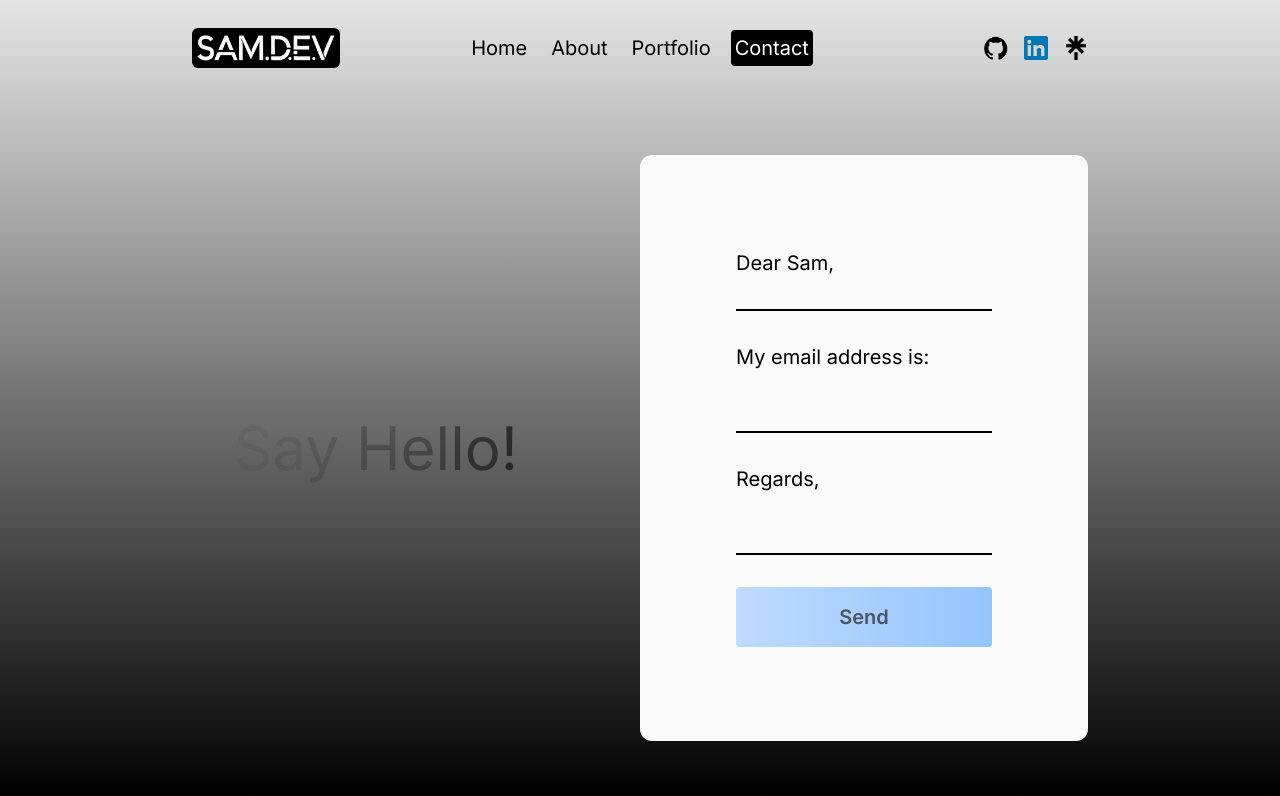
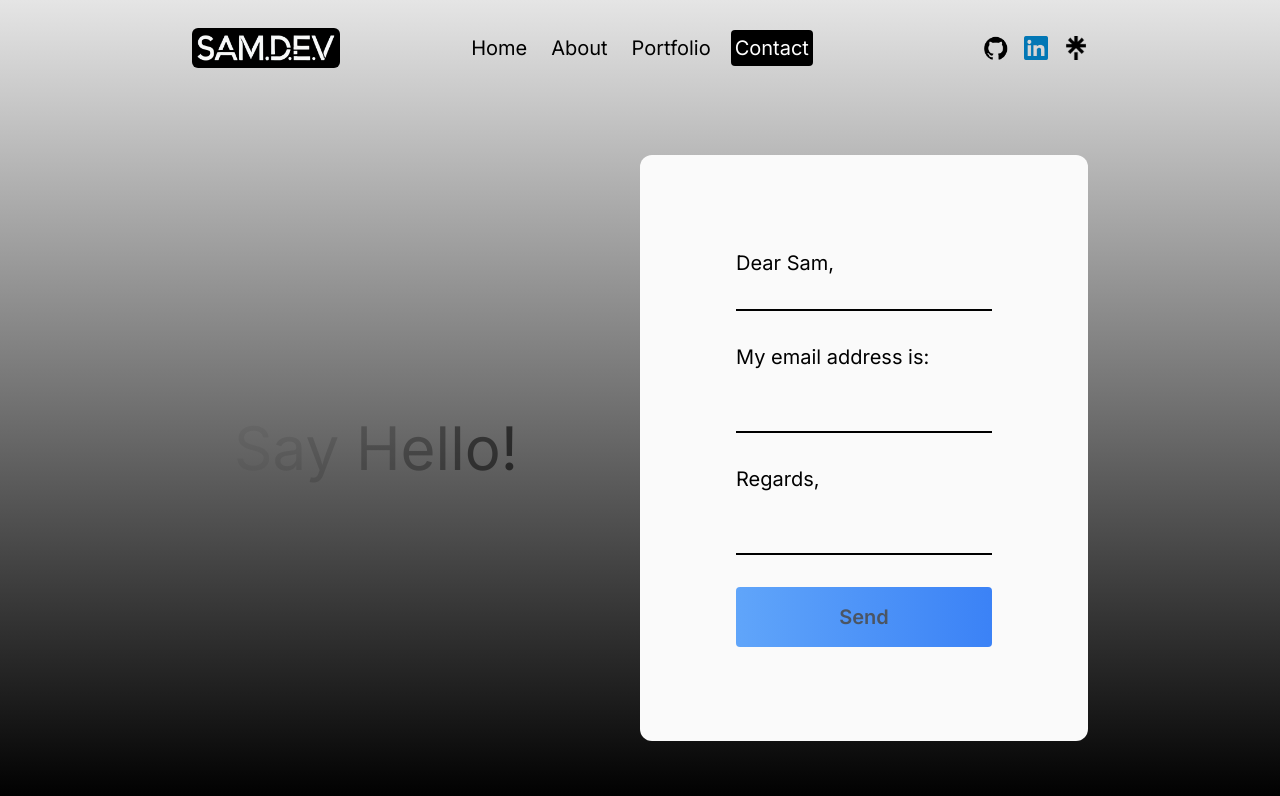
Before and after one commit to srichard3/portfolio, a Next.js app in the folder sam-portfolio/: page /contact in a window 1280 px wide. Shown: the top 796 px of the page. Built offline with nearby package versions, Linux system fonts and the light colour scheme.

Commit message:
more minor changes

```diff
--- a/sam-portfolio/src/app/about/page.jsx
+++ b/sam-portfolio/src/app/about/page.jsx
@@ -29,7 +29,7 @@ const AboutPage = () => {
           <div className='flex flex-col gap-12 justify-center'>
             {/* Portrait */}
             <Image
-              src='/sam-portrait.jpg'
+              src='/samuel-portrait.pn g'
               alt=''
               width={112}
               height={112}
--- a/sam-portfolio/src/app/contact/page.jsx
+++ b/sam-portfolio/src/app/contact/page.jsx
@@ -87,7 +87,7 @@ const ContactPage = () => {
             className='bg-transparent border-b-2 border-b-black outline-none'
           />
           {/* Send Button */}
-          <button className='bg-gradient-to-r from-blue-200 to-blue-300 rounded font-semibold text-gray-600 p-4'>
+          <button className='bg-gradient-to-r from-blue-400 to-blue-500 rounded font-semibold text-gray-600 p-4'>
             Send
           </button>
           {/* Success/Error Message */}
--- a/sam-portfolio/src/app/page.jsx
+++ b/sam-portfolio/src/app/page.jsx
@@ -11,7 +11,7 @@ const Homepage = () => {
       animate={{ y: '0%' }}
       transition={{ duration: 1 }}
     >
-      <div className='h-full flex flex-col lg:flex-row px-4 sm:px-8 md:px-12 lg:px-20 xl:px-48'>
+      <div className='h-screen flex flex-col lg:flex-row px-4 sm:px-8 md:px-12 lg:px-20 xl:px-48'>
         {/* Hero Section */}
         <div className='h-1/2 lg:h-full lg:w-1/2 relative'>
           <Image
```
Also changed, not shown: sam-portfolio/public/sam-portrait.JPG (deleted), sam-portfolio/public/samuel-portrait.png (added).
